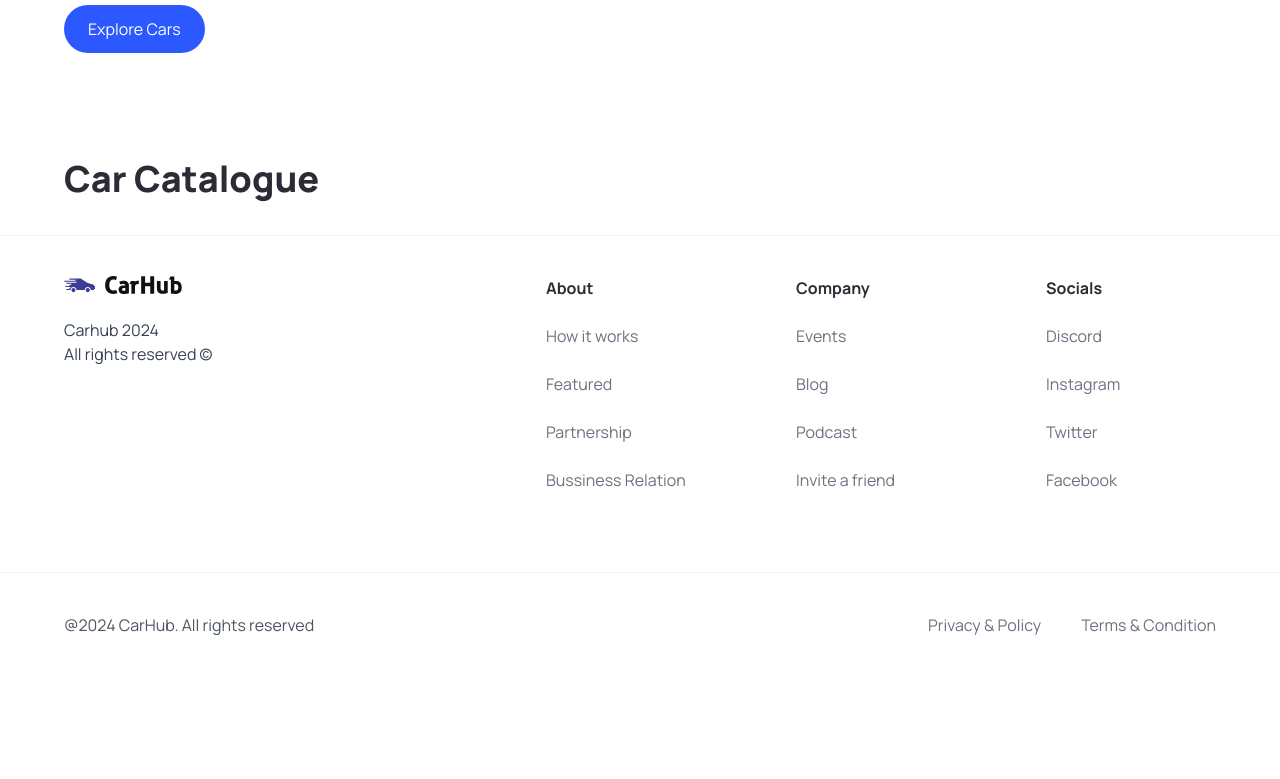
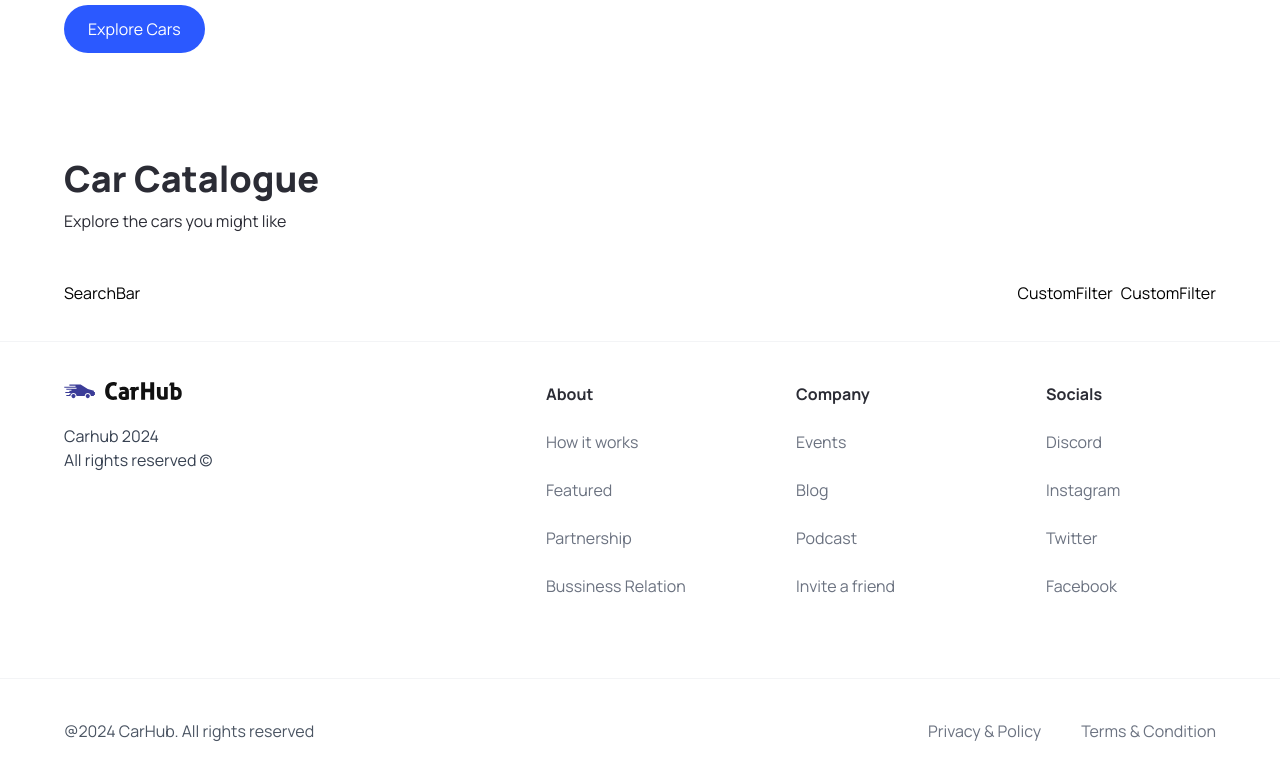
Before and after one commit to zhe-student-tafesa/car_showcase_nextjs, a Next.js app: page / in a window 1280 px wide. Shown: the part 705-1484 px from the top of the page. Before the commit the page ends 1382 px from the top, so only its background shows below. Built offline with nearby package versions, Linux system fonts and the light colour scheme.

Commit message:
1. add SearchBar and CustomFilter in Home component;

```diff
--- a/app/page.tsx
+++ b/app/page.tsx
@@ -1,4 +1,4 @@
-import { Hero } from '@/components'
+import { CustomFilter, Hero, SearchBar } from '@/components'
 import Image from 'next/image'
 
 
@@ -13,6 +13,17 @@
           <h1 className='text-4xl font-extrabold'>
             Car Catalogue
           </h1>
+          <p>
+            Explore the cars you might like
+          </p>
+        </div>
+        <div className='home__filters'>
+            <SearchBar />
+
+            <div className='home__filter-container'>
+              <CustomFilter />
+              <CustomFilter />
+            </div>
         </div>
       </div>
     </main>
--- /dev/null
+++ b/components/CustomFilter.tsx
@@ -0,0 +1,9 @@
+import React from 'react'
+
+const CustomFilter = () => {
+  return (
+    <div>CustomFilter</div>
+  )
+}
+
+export default CustomFilter
--- /dev/null
+++ b/components/SearchBar.tsx
@@ -0,0 +1,9 @@
+import React from 'react'
+
+const SearchBar = () => {
+  return (
+    <div>SearchBar</div>
+  )
+}
+
+export default SearchBar
--- a/components/index.ts
+++ b/components/index.ts
@@ -2,11 +2,14 @@
 import CustomButton from "./CustomButton"
 import Navbar from "./Navbar";
 import Footer from "./Footer"
-
+import SearchBar from "./SearchBar";
+import CustomFilter from "./CustomFilter";
 
 export {
     Hero,
     CustomButton,
     Footer,
     Navbar,
+    SearchBar,
+    CustomFilter,
 }
```
